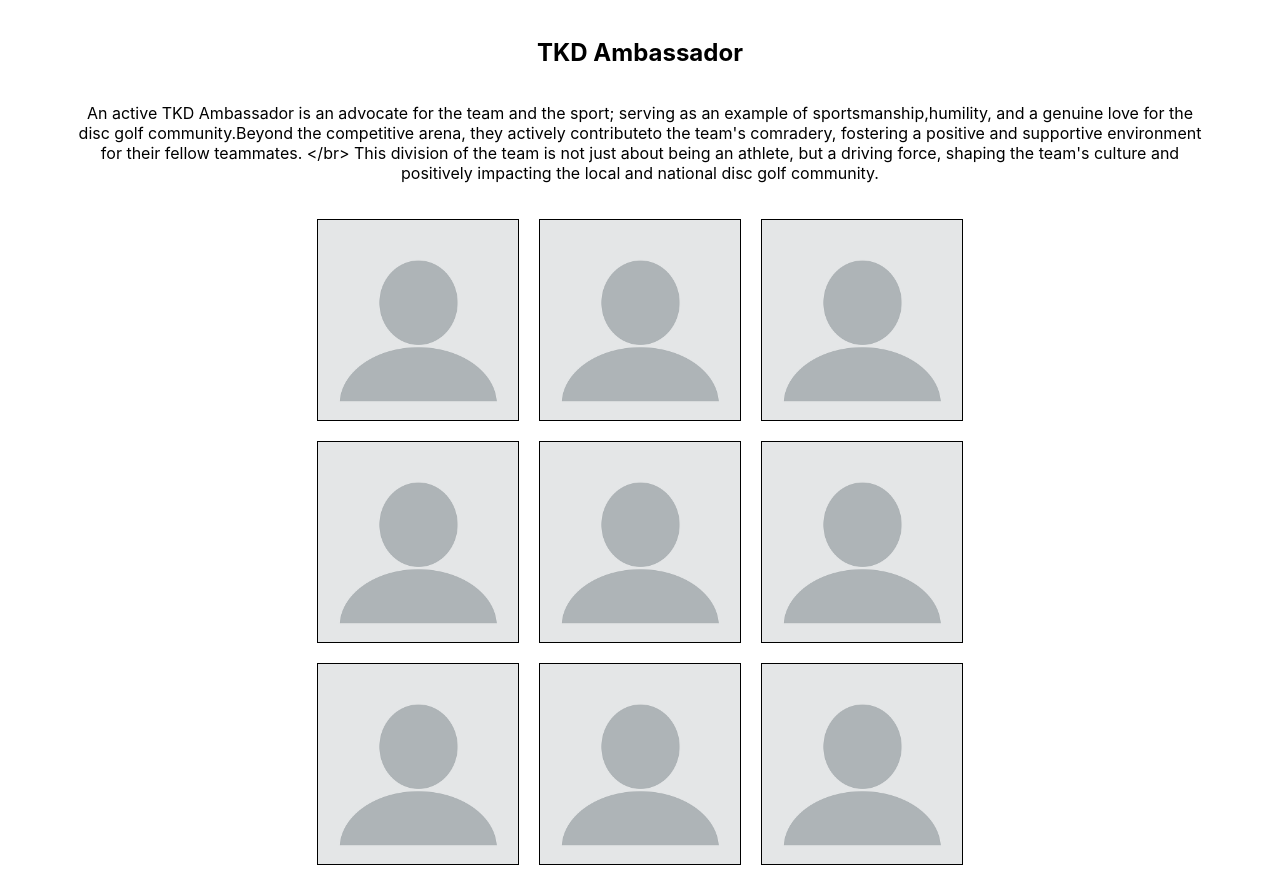
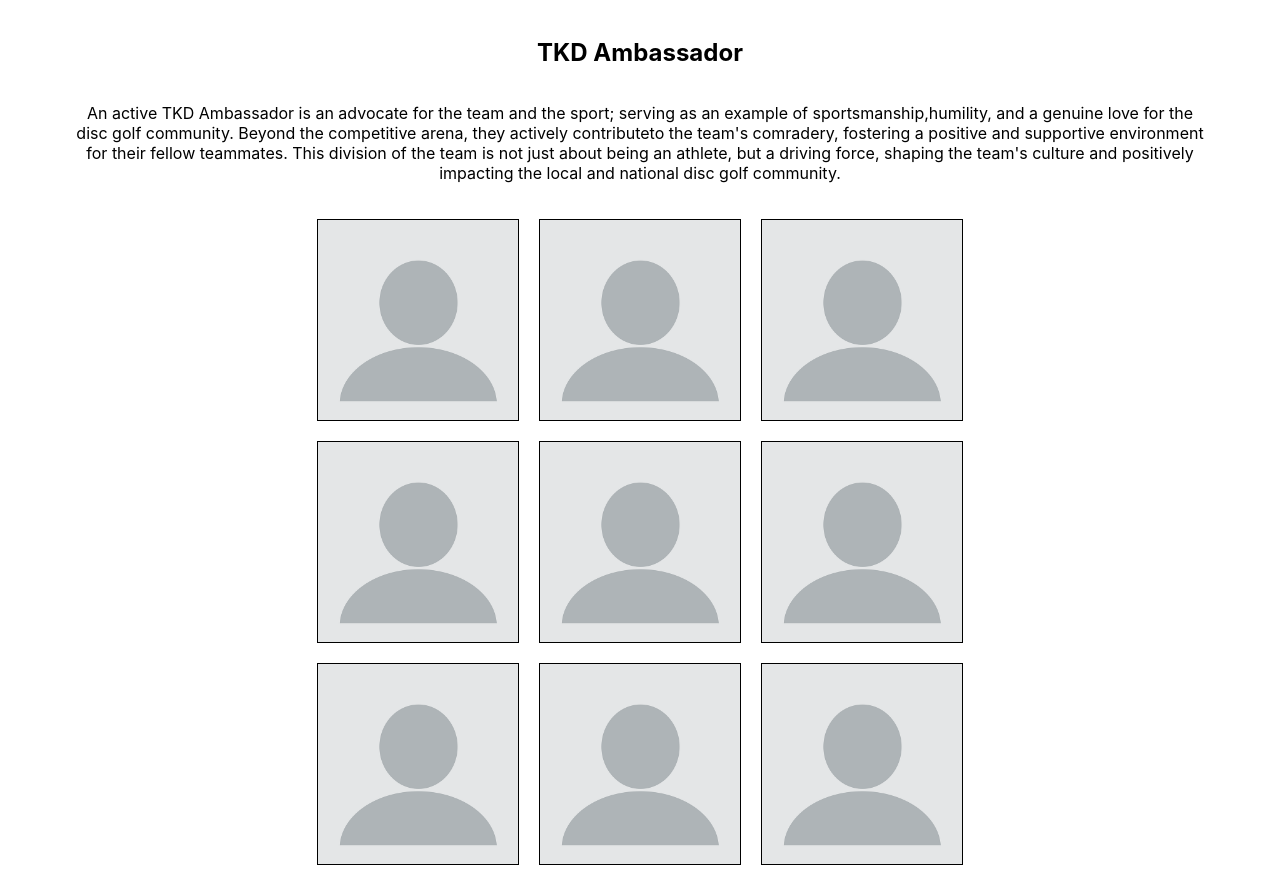
Before and after one commit to millerado/tkd-roster, a React (Create React App) app: page / in a window 1280 px wide. Shown: the part 1339-2222 px from the top of the page. Built offline with nearby package versions, Linux system fonts and the light colour scheme.

Commit message:
fix typo

```diff
--- a/src/teamData.js
+++ b/src/teamData.js
@@ -122,7 +122,7 @@
 const levelAmbassador = {
   name: 'TKD Ambassador',
   description:
-    "An active TKD Ambassador is an advocate for the team and the sport; serving as an example of sportsmanship,humility, and a genuine love for the disc golf community.Beyond the competitive arena, they actively contributeto the team's comradery, fostering a positive and supportive environment for their fellow teammates. </br> This division of the team is not just about being an athlete, but a driving force, shaping the team's culture and positively impacting the local and national disc golf community.",
+    "An active TKD Ambassador is an advocate for the team and the sport; serving as an example of sportsmanship,humility, and a genuine love for the disc golf community. Beyond the competitive arena, they actively contributeto the team's comradery, fostering a positive and supportive environment for their fellow teammates. This division of the team is not just about being an athlete, but a driving force, shaping the team's culture and positively impacting the local and national disc golf community.",
   players: [
     'Adam Callard',
     'Chris Walls',
@@ -163,7 +163,7 @@
 const teamAlpha = {
   name: 'TKD Alpha',
   description:
-    'Gen Alpha is a dynamic and spirited group of young players who bring a fresh and energetic perspective to the sport. Comprising enthusiastic individuals ranging from beginners to emerging talents, this team is united by a shared love for disc golf and a collective eagerness to learn and grow. Coaches and mentors play a pivotal role in nurturing their skills, providing guidance, and instilling values of sportsmanship and teamwork. </br> The Gen Alphas is not just about honing athletic abilities but also about fostering a sense of community and friendship among its members. As these young players navigate the disc golf courses with enthusiasm and determination, they embody the future of the sport carrying the spirit of fun and teamwork into every throw and every shared victory.',
+    'Gen Alpha is a dynamic and spirited group of young players who bring a fresh and energetic perspective to the sport. Comprising enthusiastic individuals ranging from beginners to emerging talents, this team is united by a shared love for disc golf and a collective eagerness to learn and grow. Coaches and mentors play a pivotal role in nurturing their skills, providing guidance, and instilling values of sportsmanship and teamwork. The Gen Alphas is not just about honing athletic abilities but also about fostering a sense of community and friendship among its members. As these young players navigate the disc golf courses with enthusiasm and determination, they embody the future of the sport carrying the spirit of fun and teamwork into every throw and every shared victory.',
   players: ['Alex Chahal', 'Tanner Cripe'],
 };
 
```
